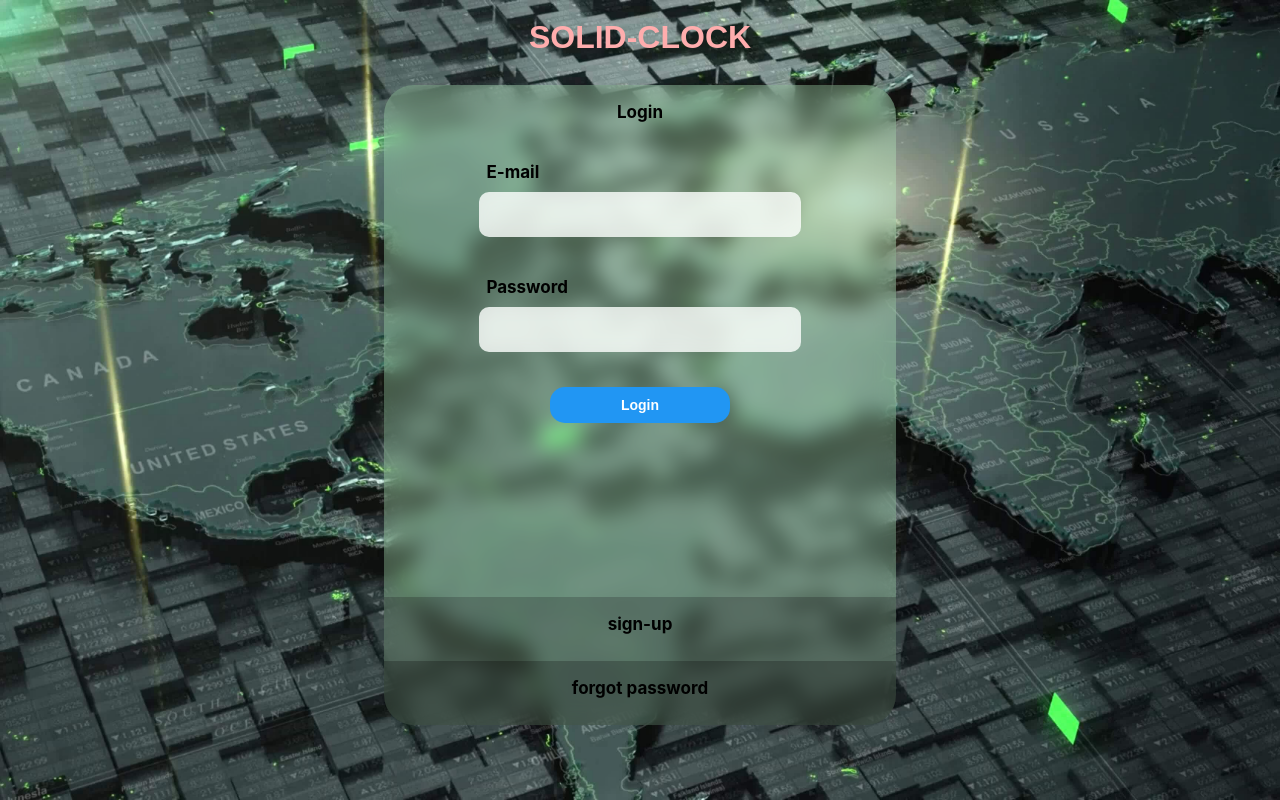
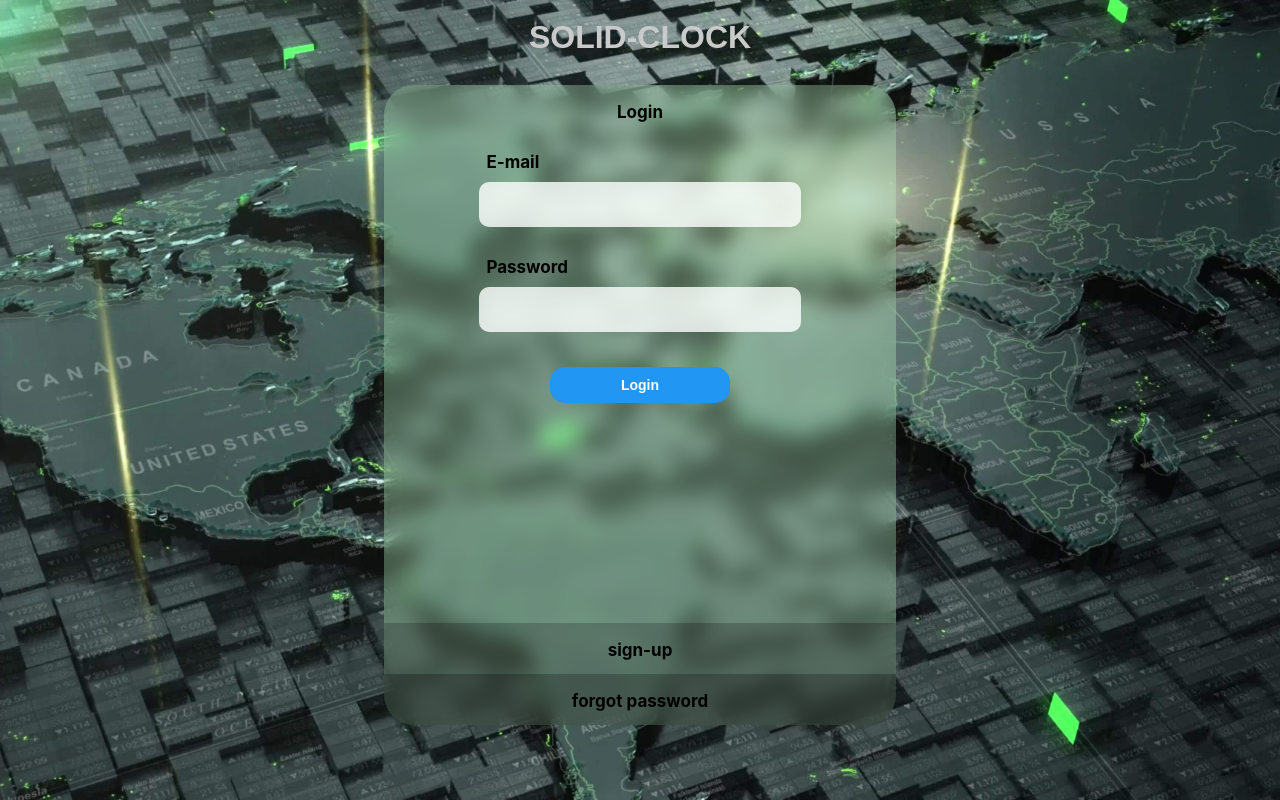
Before and after one commit to gilseg10/Client-server-frontend, a React (Create React App) app: page /#/ in a window 1280 px wide. Built offline with nearby package versions, Linux system fonts and the light colour scheme.

Commit message:
improved styling

```diff
--- a/src/styles/App.css
+++ b/src/styles/App.css
@@ -1,3 +1,14 @@
+:root {
+    /*sections*/
+    --section1: rgba(193, 255, 203, 0.3);
+    --section2: rgba(112, 145, 119, 0.4);
+    --section3: rgba(64, 83, 67, 0.5);
+
+    /*colors*/
+    --primary: #cacaca;
+    --text-primary: rgb(0, 0, 0);
+}
+
 .main_box{
     display: flex;
     align-items: center;
@@ -54,7 +65,7 @@ h4{
 
 #header_login, #header_home{
     transform-origin: center;
-    color: #ffadad;
+    color: var(--primary);
     font-family: 'Raleway',sans-serif;
     text-transform: uppercase;
     text-align: center;
--- a/src/styles/Login_screen_style.css
+++ b/src/styles/Login_screen_style.css
@@ -1,14 +1,3 @@
-:root {
-    /*sections*/
-    --section1: rgba(193, 255, 203, 0.3);
-    --section2: rgba(112, 145, 119, 0.4);
-    --section3: rgba(64, 83, 67, 0.5);
-
-    /*colors*/
-    --primary: #cacaca;
-    --text-primary: rgb(0, 0, 0);
-}
-
 @media (min-width: 1025px){
     .section:first-child {
         border-radius: 30px 30px 0 0;
@@ -62,7 +51,7 @@
 
 .section:not(.active) {
     transition: height 0.5s ease-in-out;
-    height: 10%;
+    height: 8%;
 }
 
 .section p, .section a{
@@ -73,7 +62,7 @@
 }
 
 .section a{
-    margin: 40px 40px 10px 20%;
+    margin: 30px 40px 10px 20%;
     display: flex;
     justify-content: left;
 }
```
